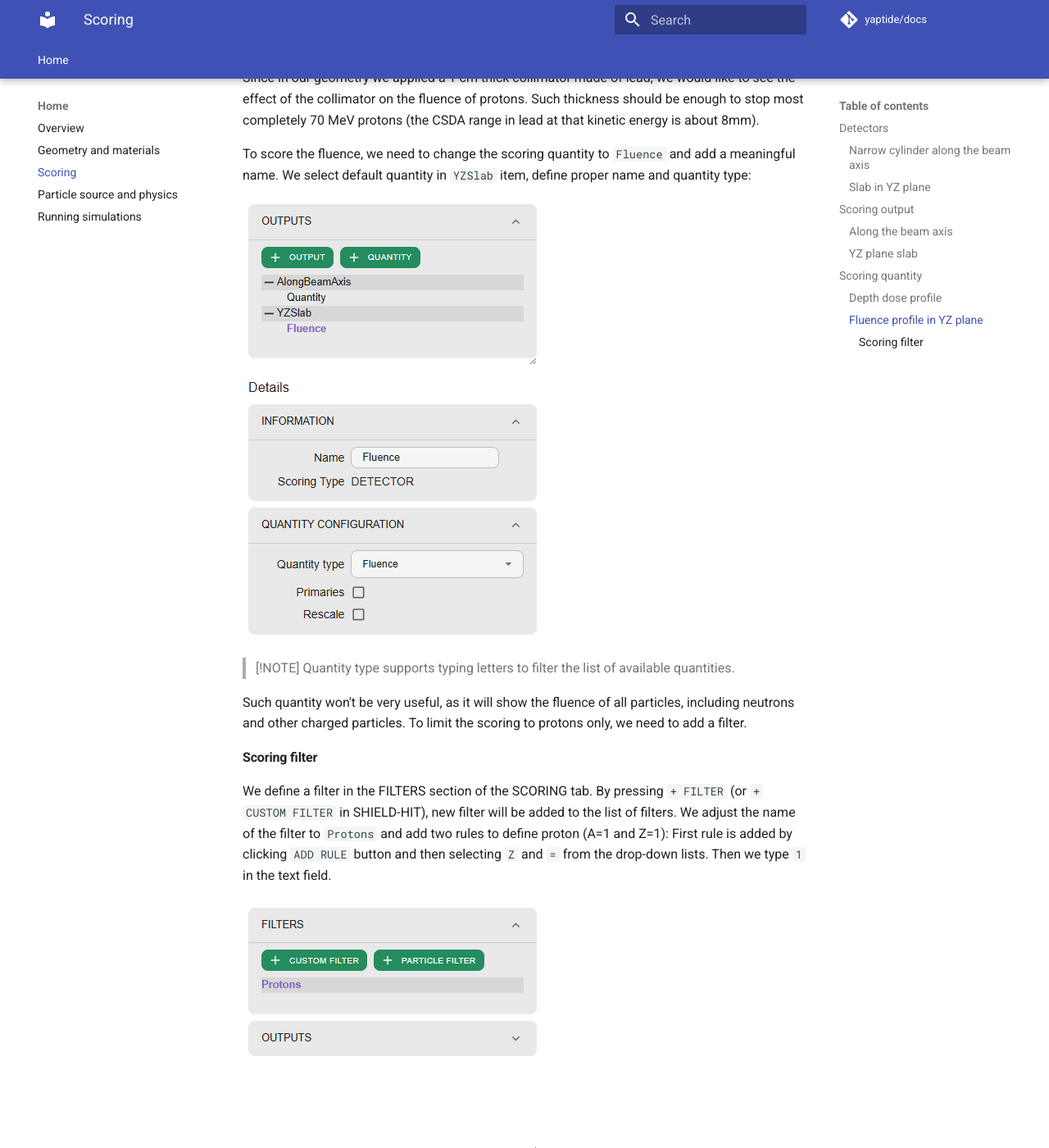
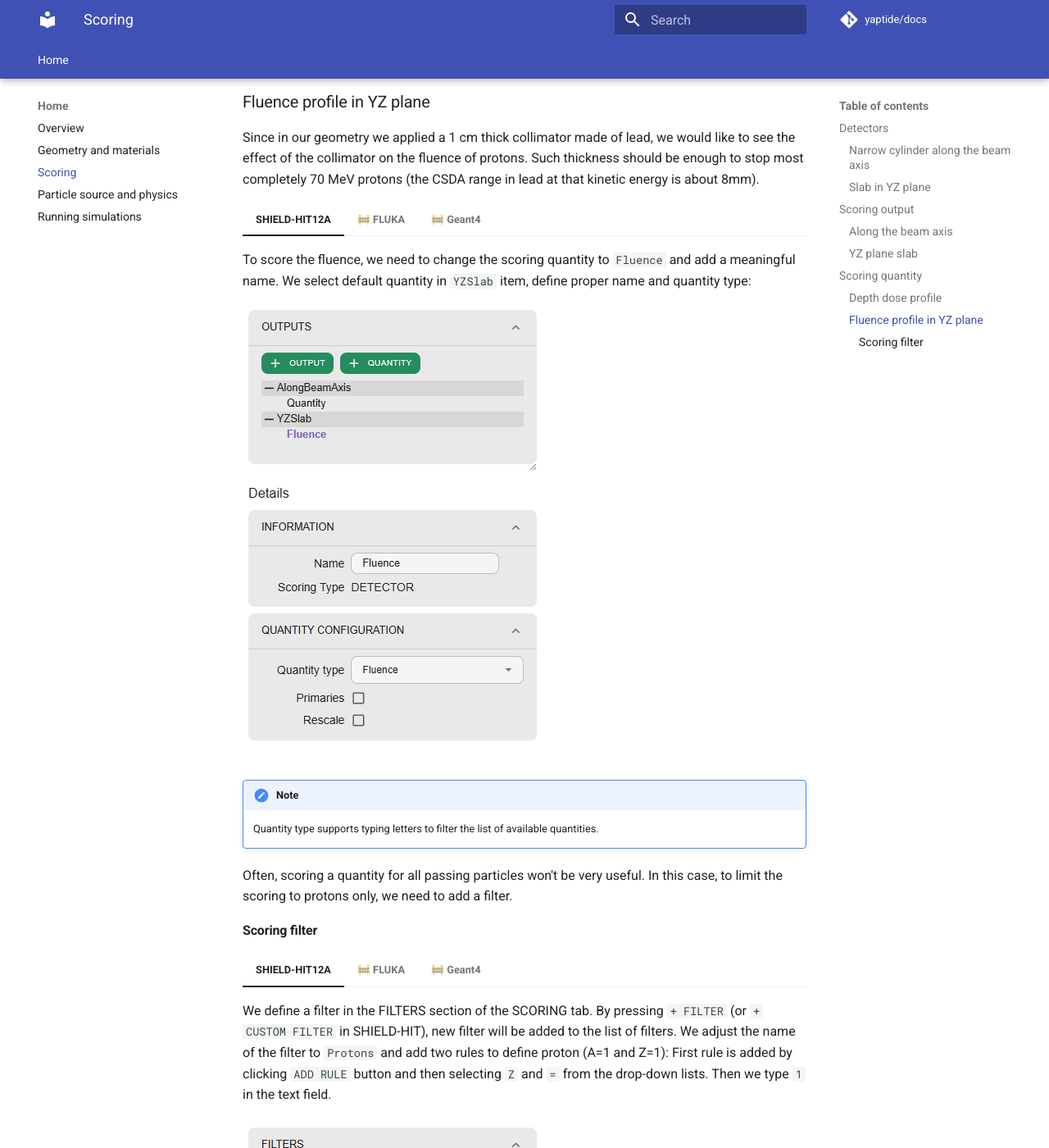
Before and after one commit to yaptide/docs, an MkDocs documentation site: the page built from docs/scoring.md, in a window 1280 px wide and 1400 px high, scrolled down 6015 px. Shown: the whole window at 82% size. Built offline with MkDocs 1.6.1 and Material for MkDocs 9.7.7, drawn with Linux system fonts in a browser that asks for light colours; comment, search, counter and statistics services are not loaded; some of the changed text lies outside the part shown.

Commit message:
Prepare for separate steps for each simulator (#116)
* Mention Geant4 in docs, add tabs for each simulator

* Fix copilot issues

```diff
--- a/docs/scoring.md
+++ b/docs/scoring.md
@@ -73,16 +73,26 @@ We repeat the steps for the slab detector.
 
 ### Depth dose profile
 
-Lets start by defining a scoring for depth dose profile in cylinder detector along the beam axis.
+Let's start by defining a scoring for depth dose profile in cylinder detector along the beam axis.
 This can be done by expanding the `AlongBeamAxis` item in the Outputs list by clicking on `+` icon.
 We can see that the output has already a first scoring quantity added, named `Quantity`.
 
-![Default quantity](assets/scoring/default_quantity.png)
+=== "SHIELD-HIT12A"
 
-By default scoring of dose was selected, so we stay with this, just adding a meaningful name: `Dose`.
+    ![Default quantity](assets/scoring/default_quantity.png)
 
-We are planning to simulate the interaction of beam of protons with the phantom, and with such scoring we could see the
-characteristic Bragg peak.
+    By default, scoring of dose was selected, so we stay with this, just adding a meaningful name: `Dose`.
+
+    We are planning to simulate the interaction of beam of protons with the phantom, and with such scoring we could see the
+    characteristic Bragg peak.
+
+=== "🚧 FLUKA"
+
+    Under development
+
+=== "🚧 Geant4"
+
+    Under development
 
 ### Fluence profile in YZ plane
 
@@ -90,35 +100,55 @@ Since in our geometry we applied a 1 cm thick collimator made of lead, we would
 on the fluence of protons. Such thickness should be enough to stop most completely 70 MeV protons
 (the CSDA range in lead at that kinetic energy is about 8mm).
 
-To score the fluence, we need to change the scoring quantity to `Fluence` and add a meaningful name.
-We select default quantity in `YZSlab` item, define proper name and quantity type:
+=== "SHIELD-HIT12A"
 
-![Defining Fluence quantity](assets/scoring/quantity_fluence.png)
+    To score the fluence, we need to change the scoring quantity to `Fluence` and add a meaningful name.
+    We select default quantity in `YZSlab` item, define proper name and quantity type:
 
-> [!NOTE]
-> Quantity type supports typing letters to filter the list of available quantities.
+    ![Defining Fluence quantity](assets/scoring/quantity_fluence.png)
 
-Such quantity won't be very useful, as it will show the fluence of all particles, including neutrons and other charged particles.
-To limit the scoring to protons only, we need to add a filter.
+=== "🚧 FLUKA"
+
+    Under development
+
+=== "🚧 Geant4"
+
+    Under development
+
+!!! note
+    Quantity type supports typing letters to filter the list of available quantities.
+
+Often, scoring a quantity for all passing particles won't be very useful.
+In this case, to limit the scoring to protons only, we need to add a filter.
 
 #### Scoring filter
 
-We define a filter in the FILTERS section of the SCORING tab.
-By pressing `+ FILTER` (or `+ CUSTOM FILTER` in SHIELD-HIT), new filter will be added to the list of filters.
-We adjust the name of the filter to `Protons` and add two rules to define proton (A=1 and Z=1):
-First rule is added by clicking `ADD RULE` button and then selecting `Z` and `=` from the drop-down lists.
-Then we type `1` in the text field.
+=== "SHIELD-HIT12A"
 
-![Rule for protons](assets/scoring/protons_rule_z_eq_1.png)
+    We define a filter in the FILTERS section of the SCORING tab.
+    By pressing `+ FILTER` (or `+ CUSTOM FILTER` in SHIELD-HIT), new filter will be added to the list of filters.
+    We adjust the name of the filter to `Protons` and add two rules to define proton (A=1 and Z=1):
+    First rule is added by clicking `ADD RULE` button and then selecting `Z` and `=` from the drop-down lists.
+    Then we type `1` in the text field.
 
-Second rule defines the `A=1` condition.
+    ![Rule for protons](assets/scoring/protons_rule_z_eq_1.png)
 
-![Rule for protons](assets/scoring/protons_rule_a_eq_1.png)
+    Second rule defines the `A=1` condition.
 
-Finally, we apply the filter by selecting the Filter checkbox in the `Fluence` item in the list of `YZSlab` quantities.
-Then we choose `Protons` from the drop-down list of filters.
+    ![Rule for protons](assets/scoring/protons_rule_a_eq_1.png)
 
-![Alt text](assets/scoring/apply_filter.png)
+    Finally, we apply the filter by selecting the Filter checkbox in the `Fluence` item in the list of `YZSlab` quantities.
+    Then we choose `Protons` from the drop-down list of filters.
 
-> [!NOTE]
-> For SHIELD-HIT12A specifically, you can use `+ PARTICLE FILTER` and select Protons to get the same filter effect.
+    ![Alt text](assets/scoring/apply_filter.png)
+
+    !!! note
+        For SHIELD-HIT12A specifically, you can use `+ PARTICLE FILTER` and select Protons to get the same filter effect.
+
+=== "🚧 FLUKA"
+
+    Under development
+
+=== "🚧 Geant4"
+
+    Under development
--- a/mkdocs.yml
+++ b/mkdocs.yml
@@ -31,3 +31,8 @@ plugins:
 
 markdown_extensions:
   - attr_list
+  - admonition
+  - pymdownx.details
+  - pymdownx.superfences
+  - pymdownx.tabbed:
+      alternate_style: true
```
Also changed, not shown: docs/geometry.md (+86 -83 lines), docs/index.md (+11 -9 lines), docs/running.md (+40 -30 lines), docs/settings.md (+27 -10 lines).
